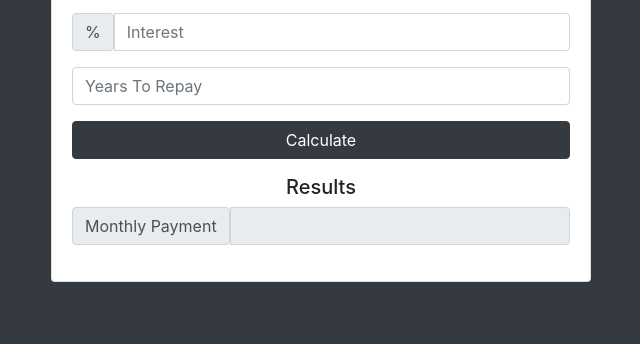
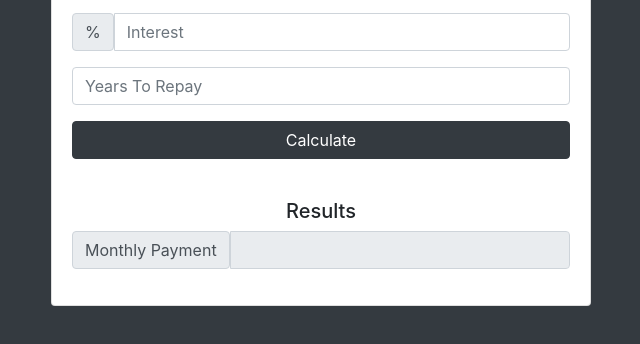
Before and after one commit to alan-nguyen/loan-calculator, a plain HTML site: page index.html in a window 1280 px wide. Shown: the part 182-526 px from the top of the page, without its empty margins (319-959 px from the left). Drawn offline with nearby package versions, Linux system fonts and the light colour scheme.

Commit message:
Style results

```diff
--- a/index.html
+++ b/index.html
@@ -65,7 +65,7 @@
             </form>
             <!-- LOADER HERE -->
             <!-- RESULTS -->
-            <div id="results">
+            <div id="results" class="pt-4">
               <h5>Results</h5>
               <div class="form-group">
                 <div class="input-group">
```
